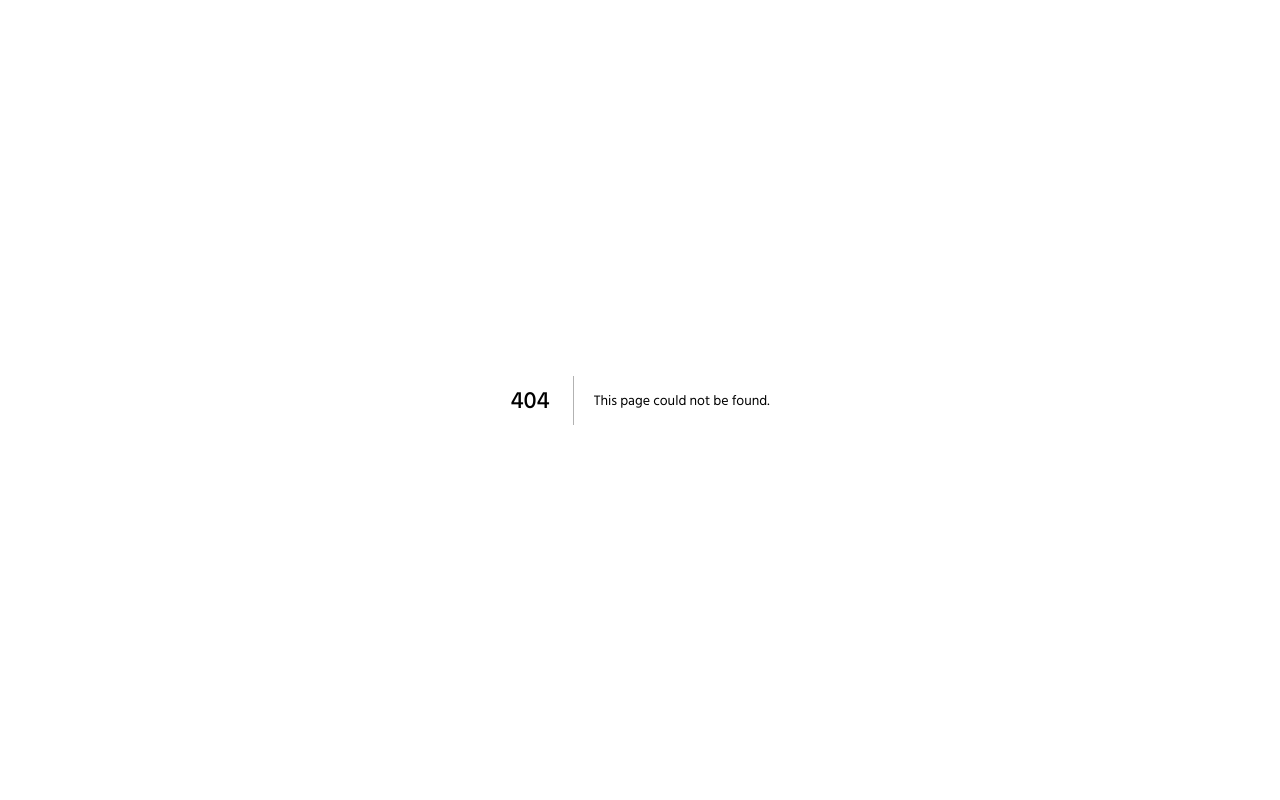
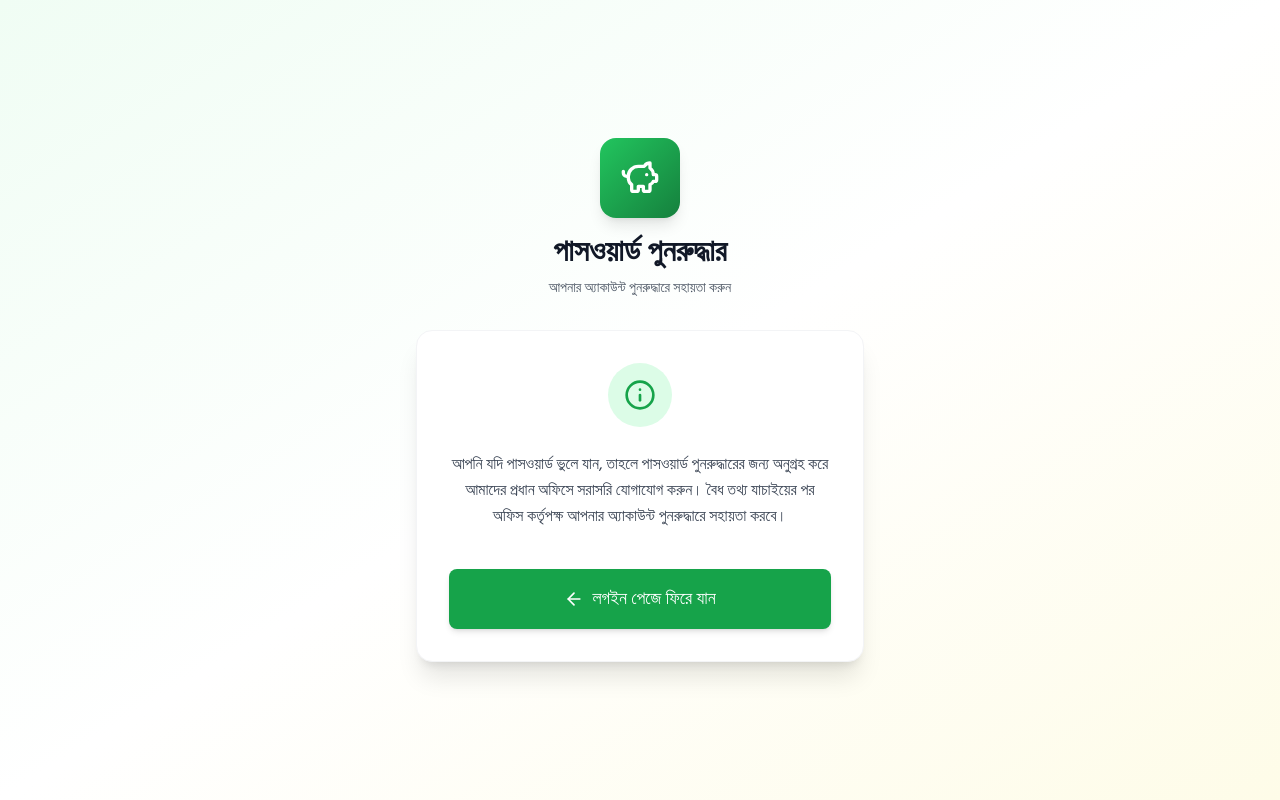
Before and after one commit to ruhulaminparvez/global-arena, a Next.js app: page /forgot-password in a window 1280 px wide. Before the commit this address had no page. Built offline with nearby package versions, Linux system fonts and the light colour scheme.

Commit message:
make forgot password route

```diff
--- /dev/null
+++ b/app/(auth)/forgot-password/page.tsx
@@ -0,0 +1,82 @@
+"use client";
+
+import { motion } from "framer-motion";
+import { useRouter } from "next/navigation";
+import { ArrowLeft, PiggyBank, Info } from "lucide-react";
+import { Button } from "@/components/button";
+import { FadeIn, SlideIn } from "@/components/animations";
+import Link from "next/link";
+
+export default function ForgotPasswordPage() {
+  const router = useRouter();
+
+  return (
+    <div className="min-h-screen flex items-center justify-center p-4 bg-gradient-to-br from-primary-50 via-white to-accent-50">
+      <div className="w-full max-w-md">
+        {/* Logo and Header */}
+        <FadeIn>
+          <div className="text-center mb-8">
+            <motion.div
+              initial={{ scale: 0 }}
+              animate={{ scale: 1 }}
+              transition={{ delay: 0.2, type: "spring", stiffness: 200 }}
+              className="inline-flex items-center justify-center w-20 h-20 bg-gradient-to-br from-primary-500 to-primary-700 rounded-2xl shadow-lg mb-4"
+            >
+              <PiggyBank className="w-10 h-10 text-white" />
+            </motion.div>
+            <h1 className="text-3xl font-bold text-gray-900 mb-2">
+              পাসওয়ার্ড পুনরুদ্ধার
+            </h1>
+            <p className="text-gray-600 text-sm">
+              আপনার অ্যাকাউন্ট পুনরুদ্ধারে সহায়তা করুন
+            </p>
+          </div>
+        </FadeIn>
+
+        {/* Information Card */}
+        <SlideIn direction="up" delay={0.3}>
+          <motion.div
+            initial={{ opacity: 0, y: 20 }}
+            animate={{ opacity: 1, y: 0 }}
+            transition={{ delay: 0.4 }}
+            className="bg-white rounded-2xl shadow-xl p-8 border border-gray-100"
+          >
+            <div className="space-y-6">
+              {/* Info Icon */}
+              <div className="flex justify-center">
+                <div className="inline-flex items-center justify-center w-16 h-16 bg-primary-100 rounded-full">
+                  <Info className="w-8 h-8 text-primary-600" />
+                </div>
+              </div>
+
+              {/* Information Message */}
+              <div className="text-center space-y-4">
+                <p className="text-gray-700 leading-relaxed text-base">
+                  আপনি যদি পাসওয়ার্ড ভুলে যান, তাহলে পাসওয়ার্ড পুনরুদ্ধারের জন্য
+                  অনুগ্রহ করে আমাদের প্রধান অফিসে সরাসরি যোগাযোগ করুন। বৈধ তথ্য
+                  যাচাইয়ের পর অফিস কর্তৃপক্ষ আপনার অ্যাকাউন্ট পুনরুদ্ধারে সহায়তা
+                  করবে।
+                </p>
+              </div>
+
+              {/* Back to Login Button */}
+              <div className="pt-4">
+                <Link href="/login">
+                  <Button
+                    variant="primary"
+                    size="lg"
+                    className="w-full"
+                    icon={ArrowLeft}
+                    type="button"
+                  >
+                    লগইন পেজে ফিরে যান
+                  </Button>
+                </Link>
+              </div>
+            </div>
+          </motion.div>
+        </SlideIn>
+      </div>
+    </div>
+  );
+}
```
Also changed, not shown: app/(auth)/login/page.tsx (renamed from app/login/page.tsx), app/(auth)/register/page.tsx (renamed from app/register/page.tsx).
